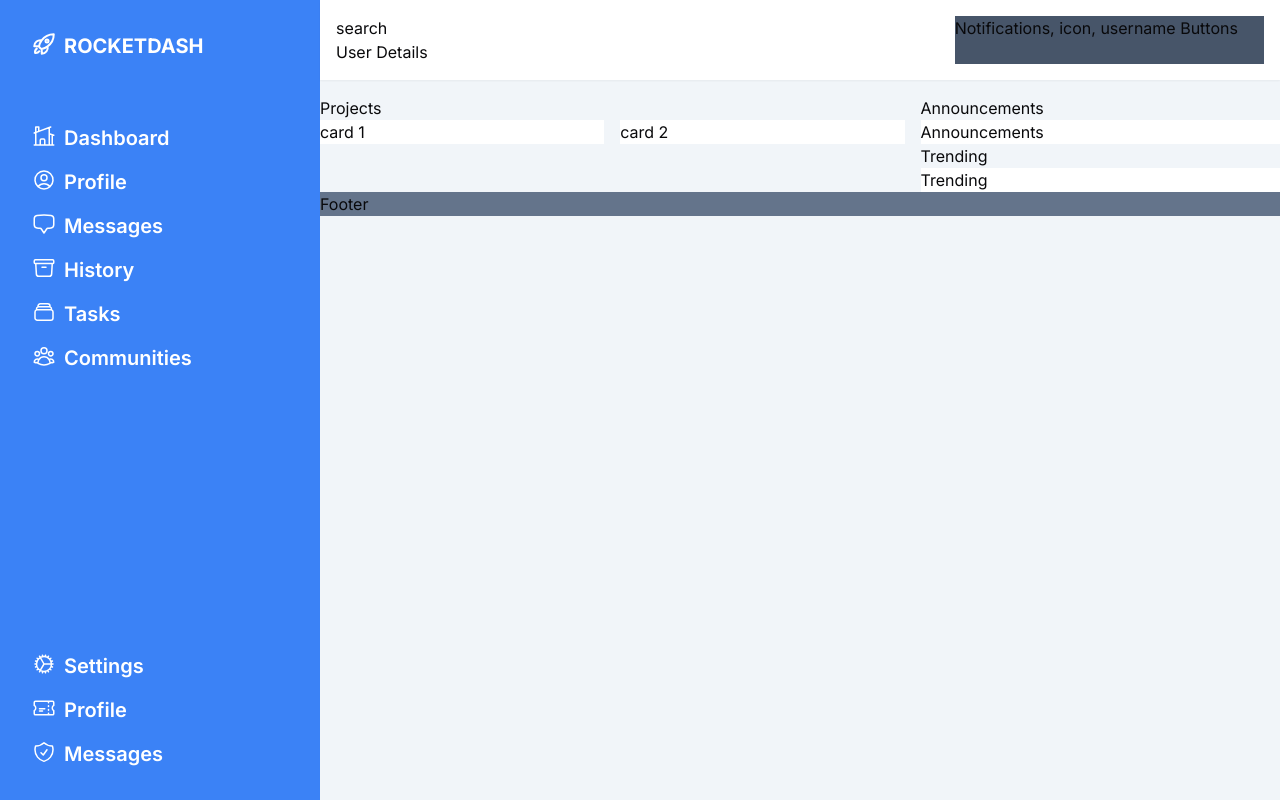
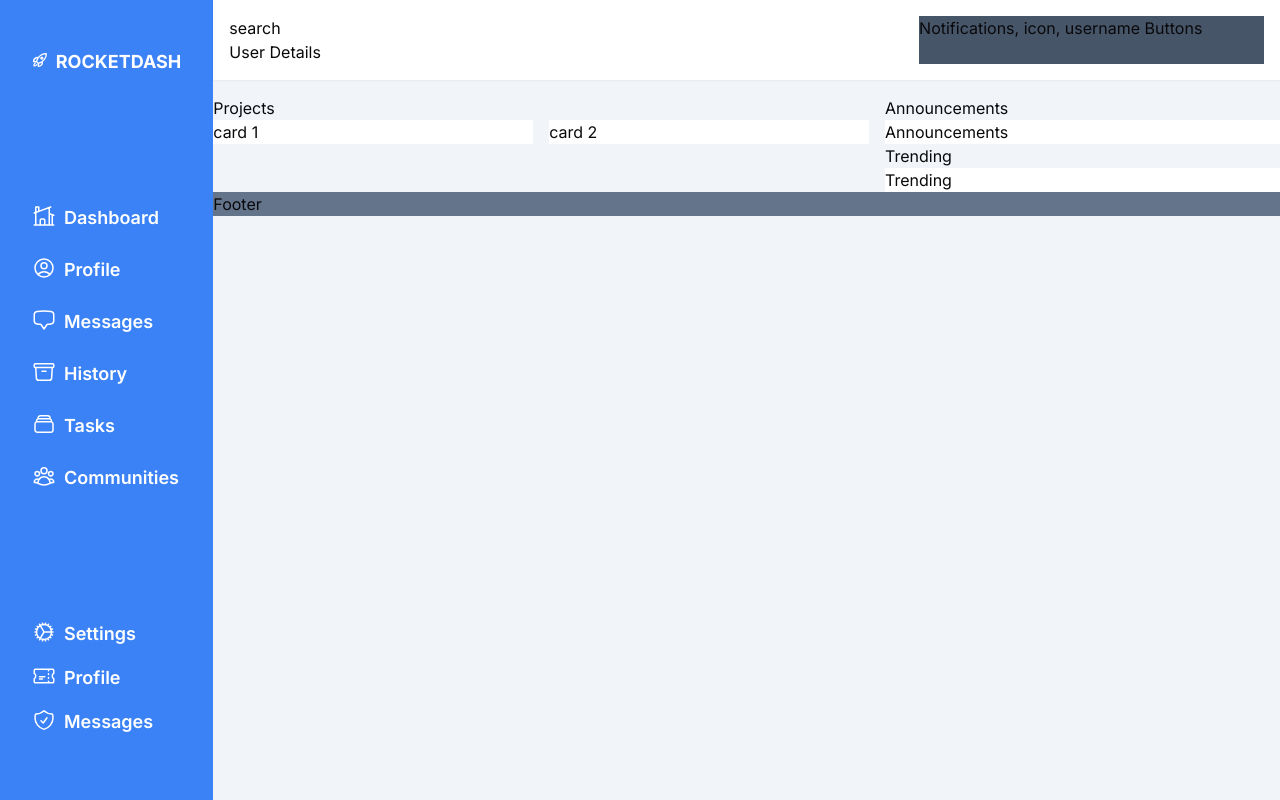
Before and after one commit to RobFraserCodes/odin-dashboard, a Next.js app: page / in a window 1280 px wide. Built offline with nearby package versions, Linux system fonts and the light colour scheme.

Commit message:
updated sidebar
made more responsive to different screen sizes and improved appearance on small screens

```diff
--- a/app/page.tsx
+++ b/app/page.tsx
@@ -7,12 +7,12 @@ export default function Home() {
     <main className='grid grid-cols-12 h-screen'>
 
       {/* Sidebar */}
-      <div className='col-span-2 lg:col-span-3 bg-blue-500'>
+      <div className='col-span-2 bg-blue-500'>
         <Sidebar />
       </div>
 
       {/* Main */}
-      <div className='col-span-10 lg:col-span-9 bg-slate-100'>
+      <div className='col-span-10 bg-slate-100'>
 
         {/* Header */}
         <div className='flex flex-col'>
--- a/components/sidebar.tsx
+++ b/components/sidebar.tsx
@@ -7,32 +7,33 @@ import { RocketLaunchIcon } from '@heroicons/react/24/outline'
 
 export default function Sidebar() {
   return (
-    <div className='flex flex-col p-8 text-white'>
+    <div className='flex flex-col p-4 lg:p-8 text-white h-screen justify-between shadow-md'>
         {/* Logo */}
-        <div className='flex flex-row'>
+        <div className='flex flex-row justify-center lg:justify-normal mt-4 hover:bg-blue-600'>
             <RocketLaunchIcon className='w-6 h-6 stroke-2'/>
-            <h1 className='hidden lg:block text-xl font-bold ml-2 uppercase'>RocketDash</h1>
+            <h1 className='hidden lg:block text-lg font-bold ml-2 uppercase'>RocketDash</h1>
         </div>
 
         {/* Top Menu */}
-        <div className='mt-16 space-y-4'>
+        <div className='space-y-6'>
             {sidebarTopMenu.map((item, idx) => (
-                <div className='flex flex-row' key={idx}>
+                <div className='flex flex-row justify-center lg:justify-normal' key={idx}>
                     <div className='w-6 h-6 md:mr-2'>{item.icon}</div>
-                    <Link href={item.path}><p className='text-xl hidden lg:block font-semibold'>{item.title}</p></Link>
+                    <Link href={item.path}><p className='text-lg hidden lg:block font-semibold'>{item.title}</p></Link>
                 </div>
             ))}
         </div>
 
         {/* Bottom Menu */}
-        <div className='mb-8 absolute bottom-0 space-y-4'>
+        <div className='mb-8 space-y-4'>
             {sidebarBottomMenu.map((item, idx) => (
-                <div className='flex flex-row' key={idx}>
+                <div className='flex flex-row justify-center lg:justify-normal' key={idx}>
                     <div className='w-6 h-6 md:mr-2'>{item.icon}</div>
-                    <Link href={item.path}><p className='text-xl hidden lg:block font-semibold'>{item.title}</p></Link>
+                    <Link href={item.path}><p className='text-lg hidden lg:block font-semibold'>{item.title}</p></Link>
                 </div>
             ))}
         </div>
+
     </div>
   )
 }
```
